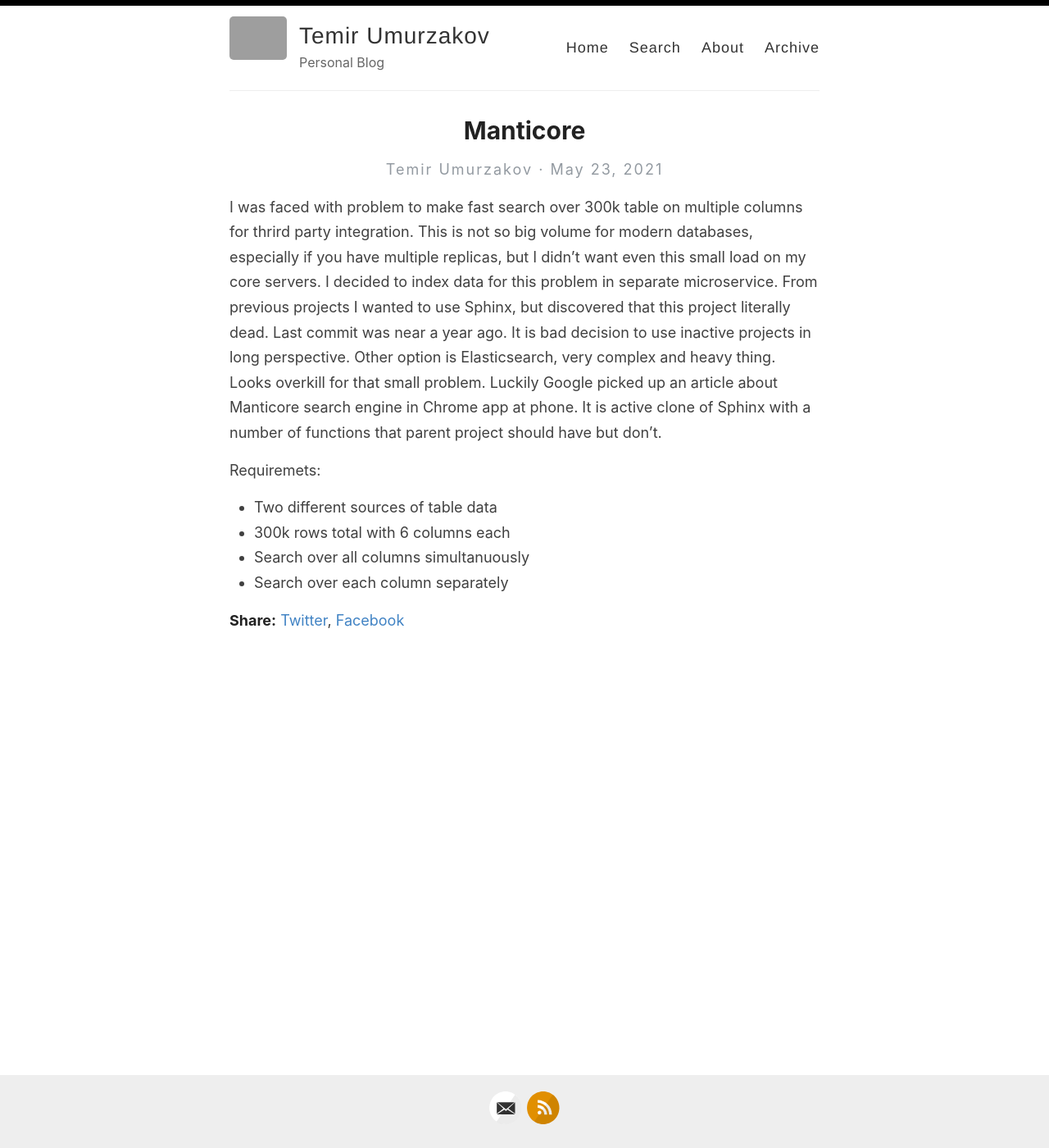
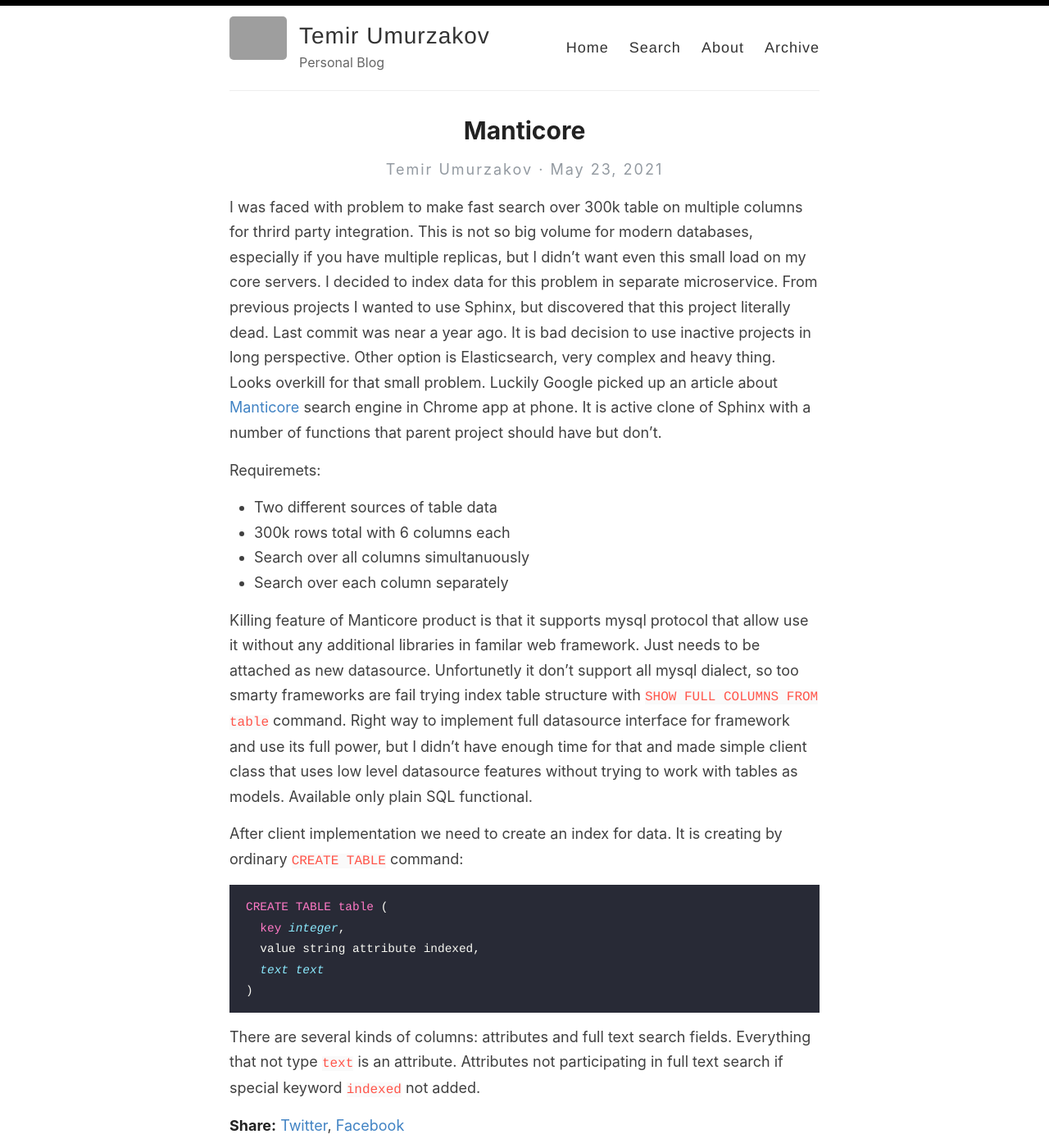
Before and after one commit to tumurzakov/tumurzakov.github.io, a Jekyll site: the page built from _posts/2021-05-23-manticore.md, in a window 1280 px wide and 1400 px high. Shown: the whole window at 82% size. Built offline with Jekyll 4.4.1, drawn with Linux system fonts in a browser that asks for light colours; our own code applies the rules of GitHub Pages for plain Markdown files; grey boxes are pictures that could not be loaded.

Commit message:
Update 2021-05-23-manticore.md

````diff
--- a/_posts/2021-05-23-manticore.md
+++ b/_posts/2021-05-23-manticore.md
@@ -1,7 +1,21 @@
-I was faced with problem to make fast search over 300k table on multiple columns for thrird party integration. This is not so big volume for modern databases, especially if you have multiple replicas, but I didn't want even this small load on my core servers. I decided to index data for this problem in separate microservice. From previous projects I wanted to use Sphinx, but discovered that this project literally dead. Last commit was near a year ago. It is bad decision to use inactive projects in long perspective. Other option is Elasticsearch, very complex and heavy thing. Looks overkill for that small problem. Luckily Google picked up an article about Manticore search engine in Chrome app at phone. It is active clone of Sphinx with a number of functions that parent project should have but don't.
+I was faced with problem to make fast search over 300k table on multiple columns for thrird party integration. This is not so big volume for modern databases, especially if you have multiple replicas, but I didn't want even this small load on my core servers. I decided to index data for this problem in separate microservice. From previous projects I wanted to use Sphinx, but discovered that this project literally dead. Last commit was near a year ago. It is bad decision to use inactive projects in long perspective. Other option is Elasticsearch, very complex and heavy thing. Looks overkill for that small problem. Luckily Google picked up an article about [Manticore](https://docs.manticoresearch.com/latest/html/) search engine in Chrome app at phone. It is active clone of Sphinx with a number of functions that parent project should have but don't.
 
 Requiremets:
 * Two different sources of table data
 * 300k rows total with 6 columns each
 * Search over all columns simultanuously
 * Search over each column separately
+
+Killing feature of Manticore product is that it supports mysql protocol that allow use it without any additional libraries in familar web framework. Just needs to be attached as new datasource. Unfortunetly it don't support all mysql dialect, so too smarty frameworks are fail trying index table structure with `SHOW FULL COLUMNS FROM table` command. Right way to implement full datasource interface for framework and use its full power, but I didn't have enough time for that and made simple client class that uses low level datasource features without trying to work with tables as models. Available only plain SQL functional.
+
+After client implementation we need to create an index for data. It is creating by ordinary `CREATE TABLE` command:
+
+```sql
+CREATE TABLE table (
+  key integer,
+  value string attribute indexed,
+  text text
+)
+```
+
+There are several kinds of columns: attributes and full text search fields. Everything that not type `text` is an attribute. Attributes not participating in full text search if special keyword `indexed` not added.
````
